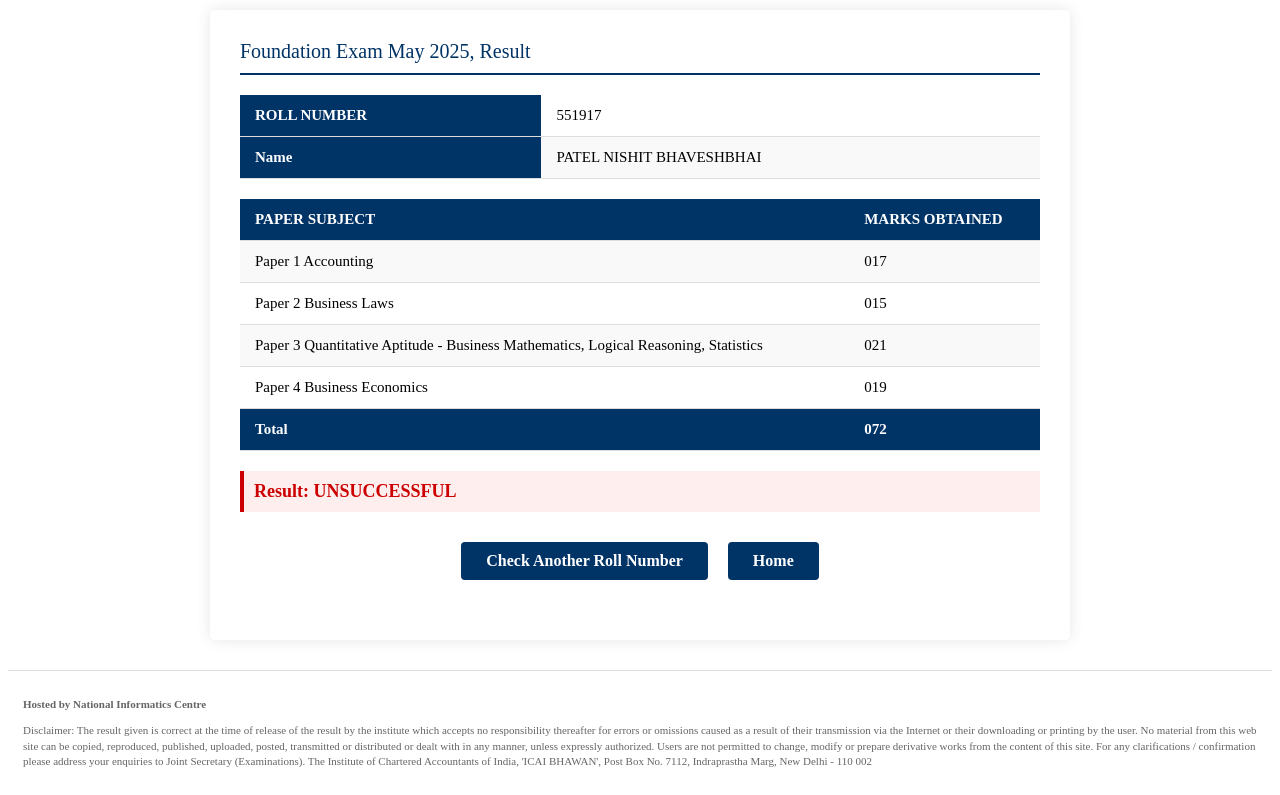
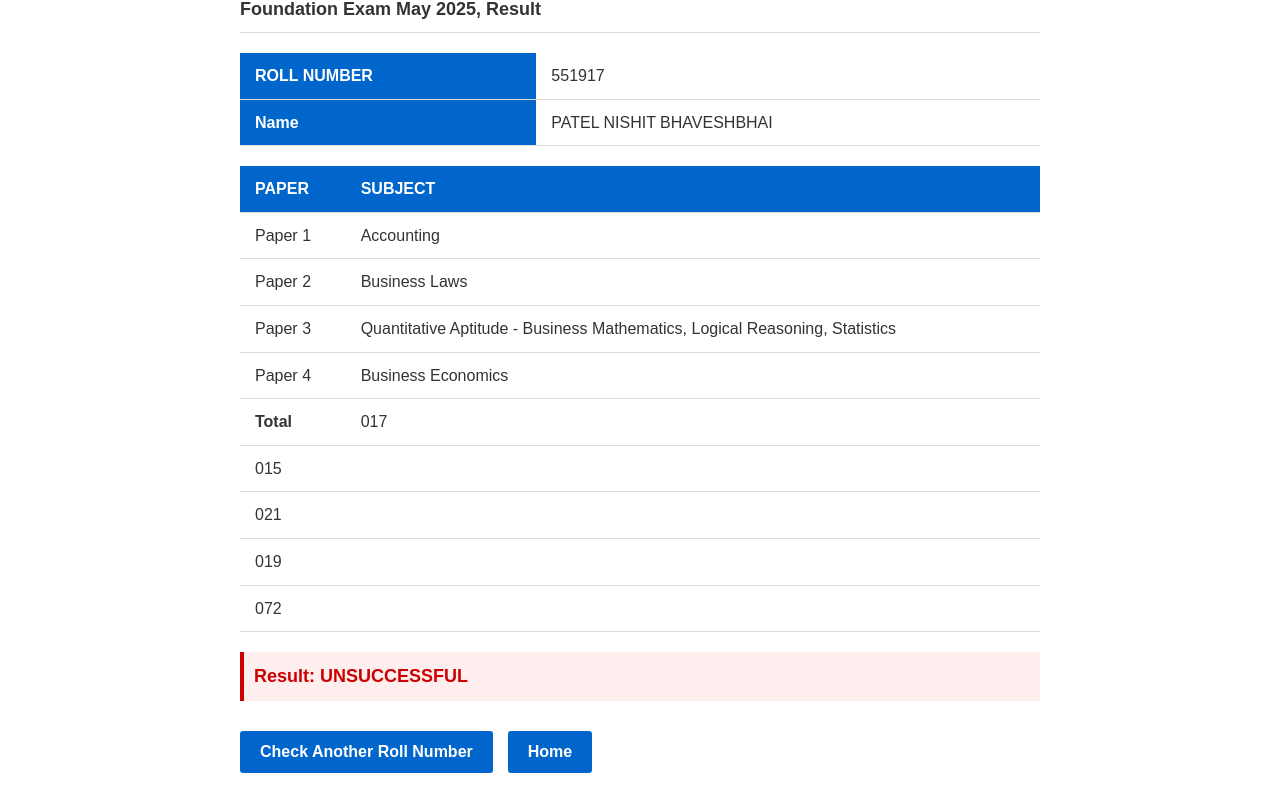
Before and after one commit to Sevmamra/icai.nic.in, a plain HTML site: page result.html in a window 1280 px wide. Shown: the part 143-938 px from the top of the page. Drawn offline with Linux system fonts and the light colour scheme.

Commit message:
Update result.html

```diff
--- a/result.html
+++ b/result.html
@@ -4,105 +4,87 @@
     <meta charset="UTF-8">
     <meta name="viewport" content="width=device-width, initial-scale=1.0">
     <title>ICAI - Examination Result</title>
-    <link rel="stylesheet" href="assets/css/styles.css">
     <style>
         body {
-            background: url('assets/images/bg-result.jpg') no-repeat center center fixed;
-            background-size: cover;
-        }
-
-        .result-container {
+            font-family: Arial, sans-serif;
+            line-height: 1.6;
+            color: #333;
             max-width: 800px;
             margin: 0 auto;
-            padding: 30px;
-            background-color: rgba(255, 255, 255, 0.93);
-            border-radius: 5px;
-            box-shadow: 0 0 15px rgba(0,0,0,0.1);
+            padding: 20px;
         }
-
-        .result-title {
-            color: #003366;
-            font-size: 20px;
-            margin-bottom: 20px;
-            padding-bottom: 10px;
-            border-bottom: 2px solid #003366;
+        h1 {
+            color: #0066cc;
+            text-align: center;
+            font-size: 24px;
+            margin-bottom: 5px;
         }
-
+        h2 {
+            color: #0066cc;
+            text-align: center;
+            font-size: 18px;
+            margin-top: 0;
+            margin-bottom: 30px;
+        }
+        h3 {
+            color: #333;
+            font-size: 18px;
+            margin: 25px 0 15px 0;
+            border-bottom: 1px solid #ddd;
+            padding-bottom: 8px;
+        }
         table {
             width: 100%;
             border-collapse: collapse;
             margin: 20px 0;
-            font-size: 15px;
         }
-
         th, td {
-            padding: 12px 15px;
+            padding: 10px 15px;
             text-align: left;
             border-bottom: 1px solid #ddd;
         }
-
         th {
-            background-color: #003366;
+            background-color: #0066cc;
             color: white;
             font-weight: bold;
         }
-
-        tr:nth-child(even) {
-            background-color: #f9f9f9;
-        }
-
         .result-status {
+            color: #cc0000;
+            font-weight: bold;
             font-size: 18px;
-            font-weight: bold;
-            color: #cc0000;
             margin: 20px 0;
             padding: 10px;
-            background-color: rgba(255, 200, 200, 0.3);
+            background-color: #ffeeee;
             border-left: 4px solid #cc0000;
         }
-
         .nav-buttons {
             display: flex;
-            justify-content: center;
-            gap: 20px;
+            gap: 15px;
             margin: 30px 0;
         }
-
         .nav-btn {
-            padding: 10px 25px;
-            background-color: #003366;
+            padding: 8px 20px;
+            background-color: #0066cc;
             color: white;
             text-decoration: none;
-            border-radius: 4px;
+            border-radius: 3px;
             font-weight: bold;
-            transition: all 0.3s;
         }
-
-        .nav-btn:hover {
-            background-color: #002b55;
-        }
-
         .disclaimer {
             font-size: 11px;
+            color: #666;
+            margin-top: 40px;
             line-height: 1.4;
-            color: #666;
-            margin-top: 30px;
-            padding: 15px;
-            background-color: rgba(255,255,255,0.8);
             border-top: 1px solid #ddd;
+            padding-top: 15px;
         }
     </style>
 </head>
 <body>
-    <div class="container">
-        <div class="header">
-            <img src="assets/images/logo.png" alt="ICAI Logo" class="logo">
     <h1>The Institute of Chartered Accountants of India</h1>
     <h2>Examination Results, May 2025</h2>
-        </div>
 
-        <div class="result-container">
-            <div class="result-title">Foundation Exam May 2025, Result</div>
+    <h3>Foundation Exam May 2025, Result</h3>
 
     <table>
         <tr>
@@ -117,28 +99,40 @@
 
     <table>
         <tr>
-                    <th>PAPER SUBJECT</th>
-                    <th>MARKS OBTAINED</th>
+            <th>PAPER</th>
+            <th>SUBJECT</th>
         </tr>
         <tr>
-                    <td>Paper 1 Accounting</td>
+            <td>Paper 1</td>
+            <td>Accounting</td>
+        </tr>
+        <tr>
+            <td>Paper 2</td>
+            <td>Business Laws</td>
+        </tr>
+        <tr>
+            <td>Paper 3</td>
+            <td>Quantitative Aptitude - Business Mathematics, Logical Reasoning, Statistics</td>
+        </tr>
+        <tr>
+            <td>Paper 4</td>
+            <td>Business Economics</td>
+        </tr>
+        <tr>
+            <td><strong>Total</strong></td>
             <td>017</td>
         </tr>
         <tr>
-                    <td>Paper 2 Business Laws</td>
-                    <td>015</td>
+            <td colspan="2">015</td>
         </tr>
         <tr>
-                    <td>Paper 3 Quantitative Aptitude - Business Mathematics, Logical Reasoning, Statistics</td>
-                    <td>021</td>
+            <td colspan="2">021</td>
         </tr>
         <tr>
-                    <td>Paper 4 Business Economics</td>
-                    <td>019</td>
+            <td colspan="2">019</td>
         </tr>
         <tr>
-                    <th>Total</th>
-                    <th>072</th>
+            <td colspan="2">072</td>
         </tr>
     </table>
 
@@ -148,12 +142,10 @@
         <a href="form.html" class="nav-btn">Check Another Roll Number</a>
         <a href="index.html" class="nav-btn">Home</a>
     </div>
-        </div>
 
     <div class="disclaimer">
-            <p><strong>Hosted by National Informatics Centre</strong></p>
-            <p>Disclaimer: The result given is correct at the time of release of the result by the institute which accepts no responsibility thereafter for errors or omissions caused as a result of their transmission via the Internet or their downloading or printing by the user. No material from this web site can be copied, reproduced, published, uploaded, posted, transmitted or distributed or dealt with in any manner, unless expressly authorized. Users are not permitted to change, modify or prepare derivative works from the content of this site. For any clarifications / confirmation please address your enquiries to Joint Secretary (Examinations). The Institute of Chartered Accountants of India, 'ICAI BHAWAN', Post Box No. 7112, Indraprastha Marg, New Delhi - 110 002</p>
-        </div>
+        <strong>Hosted by National Informatics Centre</strong><br><br>
+        Disclaimer: The result given is correct at the time of release of the result by the institute which accepts no responsibility thereafter for errors or omissions caused as a result of their transmission via the Internet or their downloading or printing by the user. No material from this web site can be copied, reproduced, published, uploaded, posted, transmitted or distributed or dealt with in any manner, unless expressly authorized. Users are not permitted to change, modify or prepare derivative works from the content of this site. For any clarifications / confirmation please address your enquiries to Joint Secretary (Examinations),The Institute of Chartered Accountants of India, 'ICAI BHAWAN', Post Box No. 7112, Indraprastha Marg, New Delhi - 110 002.
     </div>
 </body>
 </html>
```
Lines whose indentation alone changed are shown as unchanged.
